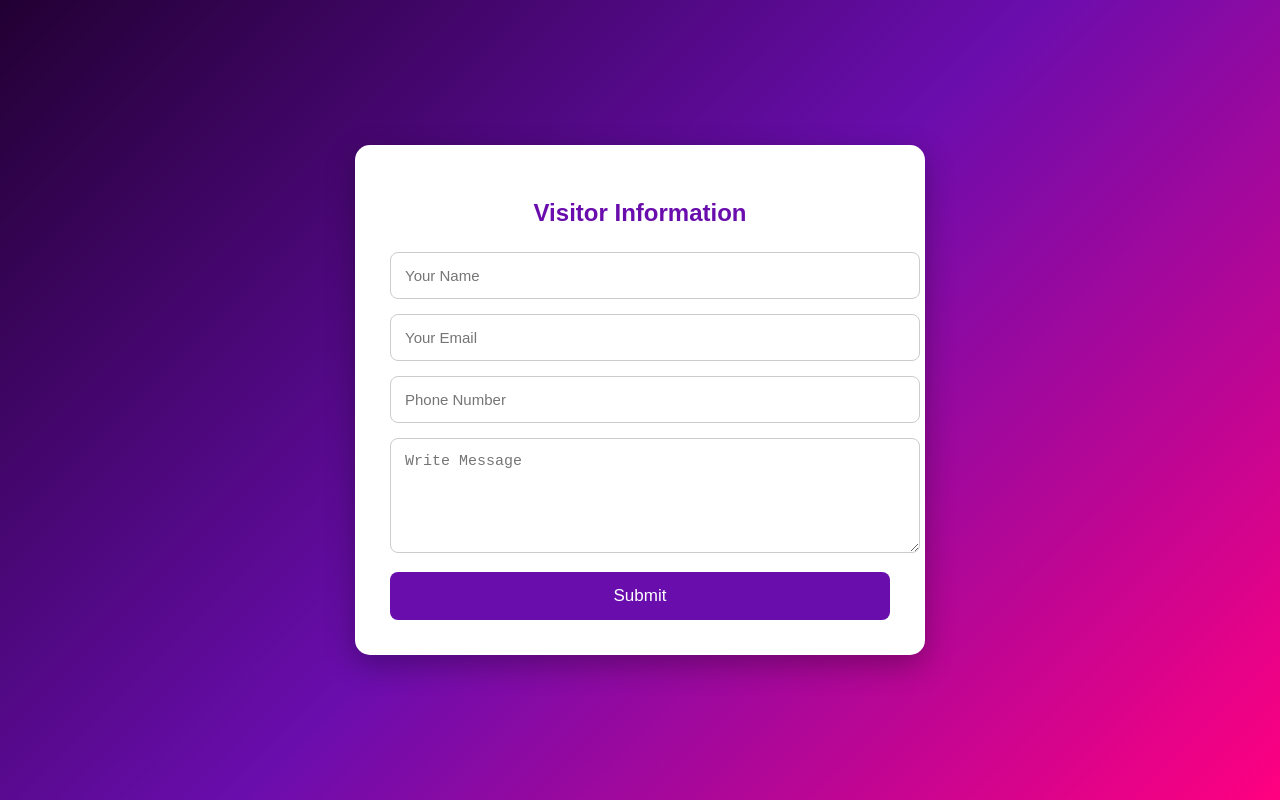
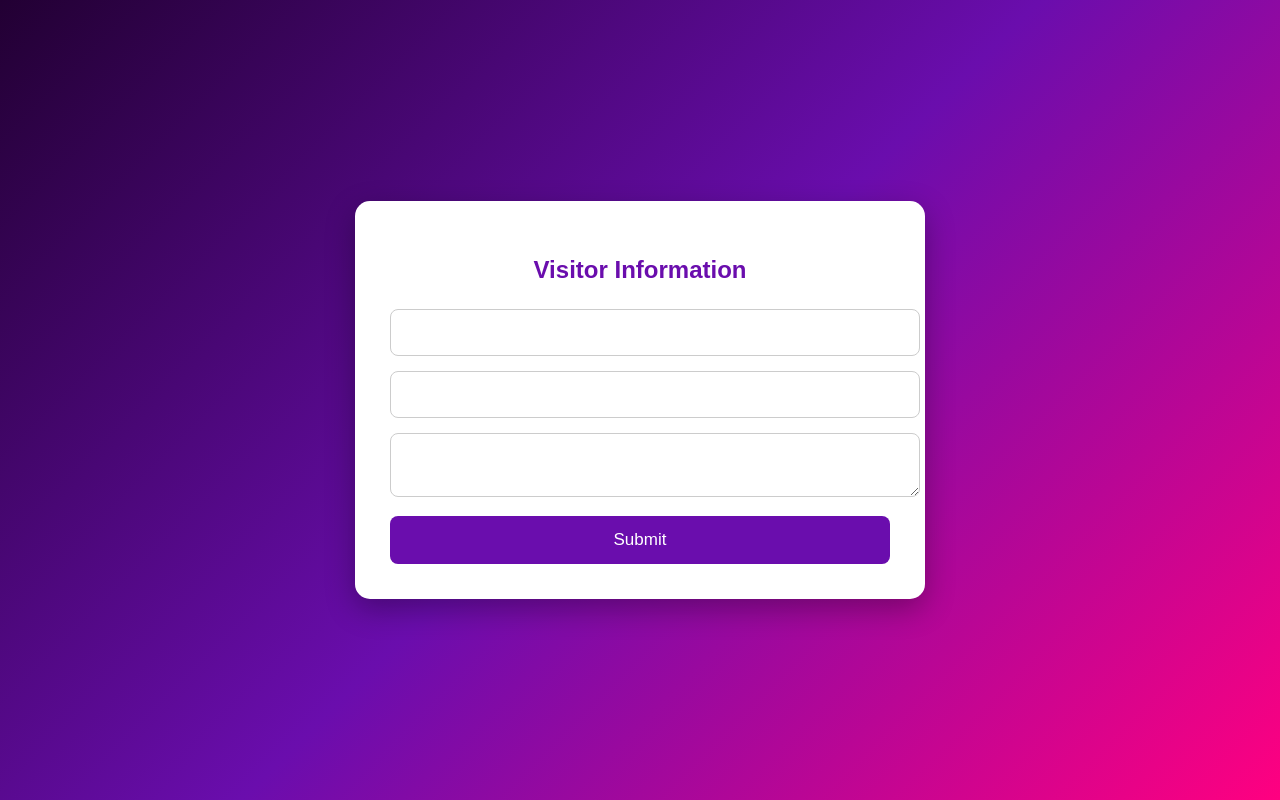
Before and after one commit to sagorahmed030-maker/Sagorahmed.github.io, a plain HTML site: page form.html in a window 1280 px wide. Drawn offline with Linux system fonts and the light colour scheme.

Commit message:
form.html

```diff
--- a/form.html
+++ b/form.html
@@ -55,23 +55,13 @@
 <div class="box">
     <h2>Visitor Information</h2>
 
-    <form action="https://formsubmit.co/sagorahmed030@gmail.com" method="POST">
-
-        <input type="text" name="Name" placeholder="Your Name" required>
-
-        <input type="email" name="Email" placeholder="Your Email" required>
-
-        <input type="text" name="Phone" placeholder="Phone Number">
-
-        <textarea name="Message" rows="5" placeholder="Write Message"></textarea>
-
-        <input type="hidden" name="_captcha" value="false">
-        <input type="hidden" name="_subject" value="New Visitor From Portfolio">
-        <input type="hidden" name="_next" value="https://sagorahmed030-maker.github.io/index/thankyou.html">
-
-        <button type="submit">Submit</button>
-
-    </form>
+   <form action="https://api.web3forms.com/submit" method="POST">
+  <input type="hidden" name="access_key" value="411e68d8-d4fa-4709-bf1c-eafae9046dfd">
+  <input type="text" name="name" required>
+  <input type="email" name="email" required>
+  <textarea name="message" required></textarea>
+  <button type="submit">Submit</button>
+</form>
 </div>
 
 </body>
```
